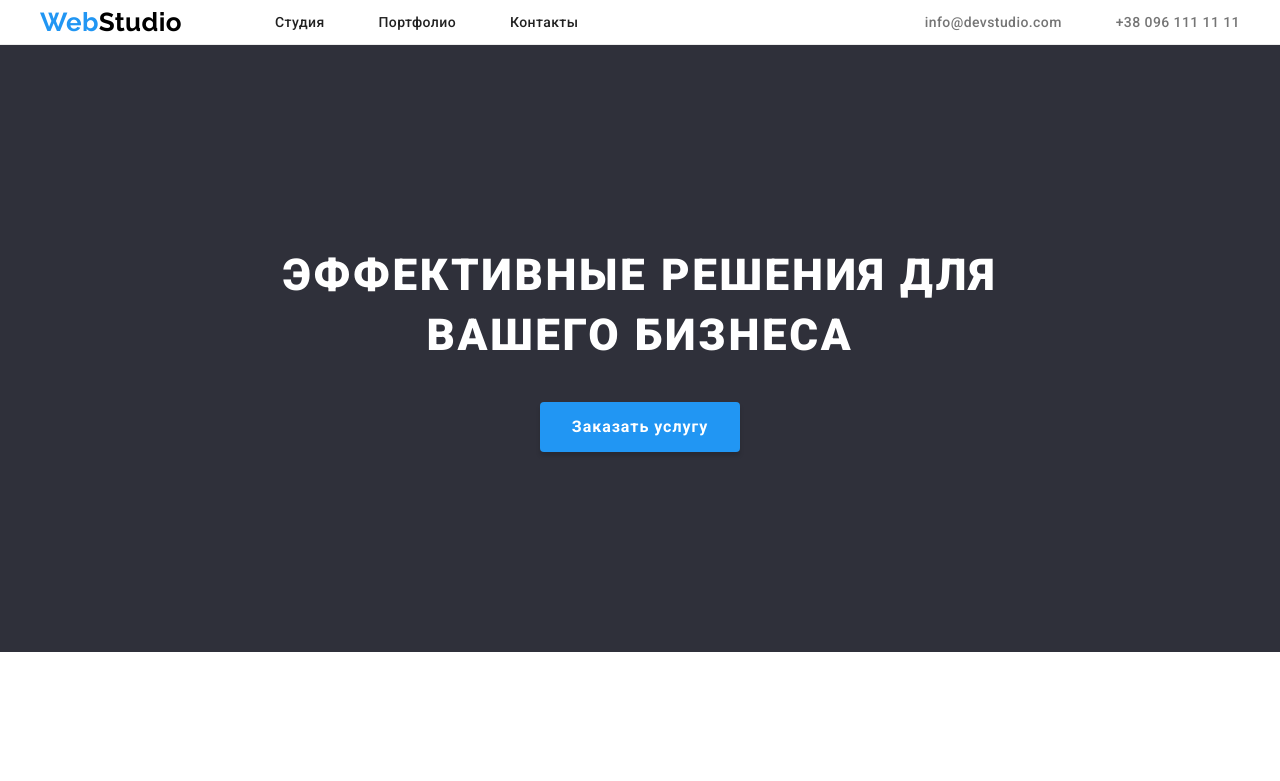
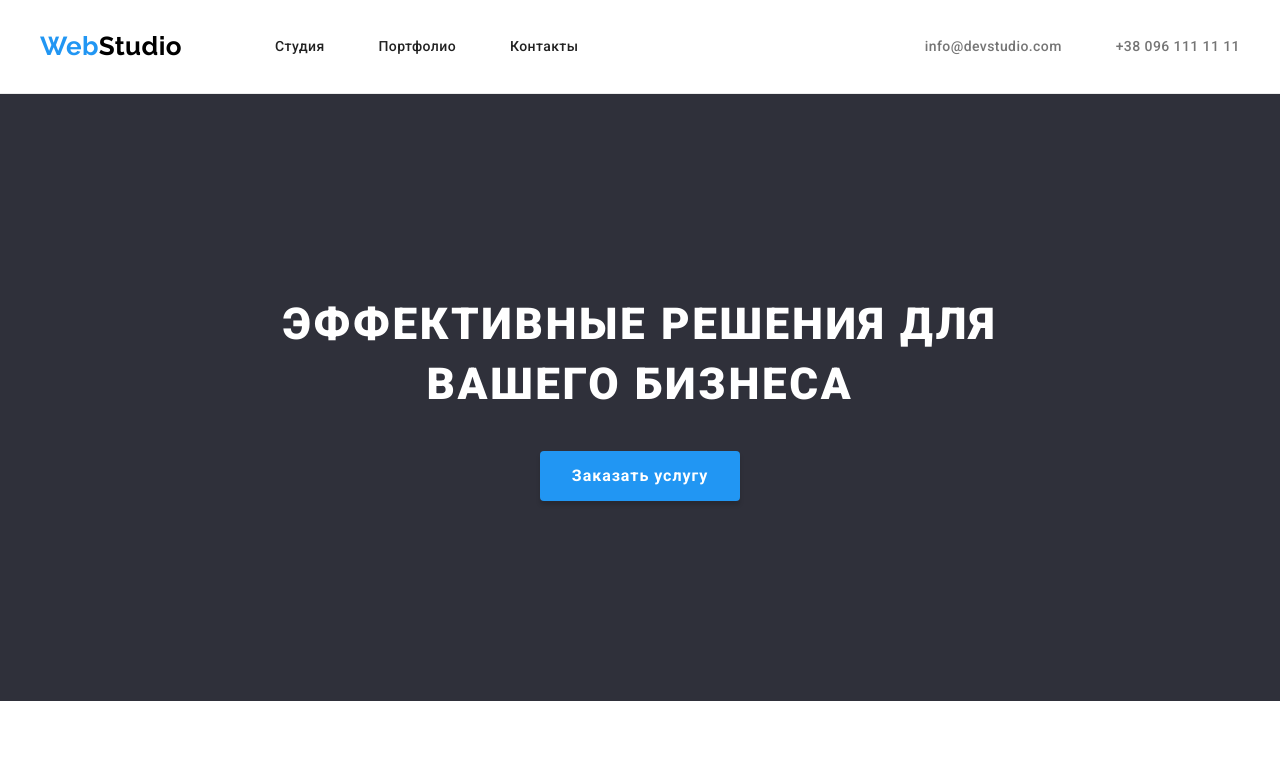
Before and after one commit to RodionAugustus/goit-markup-hw-03, a plain HTML site: page index.html in a window 1280 px wide. Shown: the top 781 px of the page. Drawn offline with Linux system fonts and the light colour scheme.

Commit message:
Update styles.css

```diff
--- a/css/styles.css
+++ b/css/styles.css
@@ -73,6 +73,8 @@ ul {
 /* header-section */
 
 .header {
+    padding-bottom: 25px;
+    padding-top: 24px;
     border-bottom: 1px solid #ECECEC;
 }
 
```
